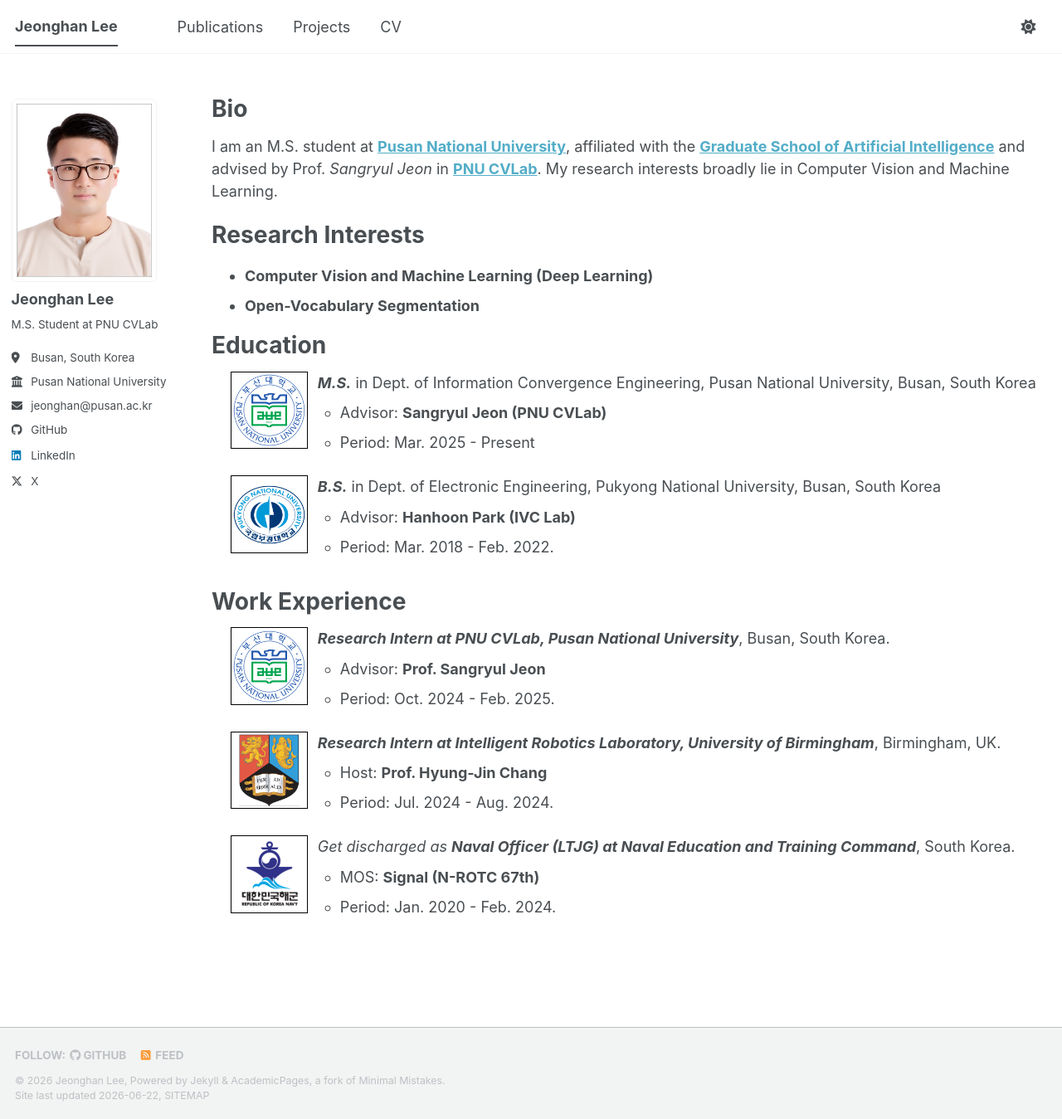
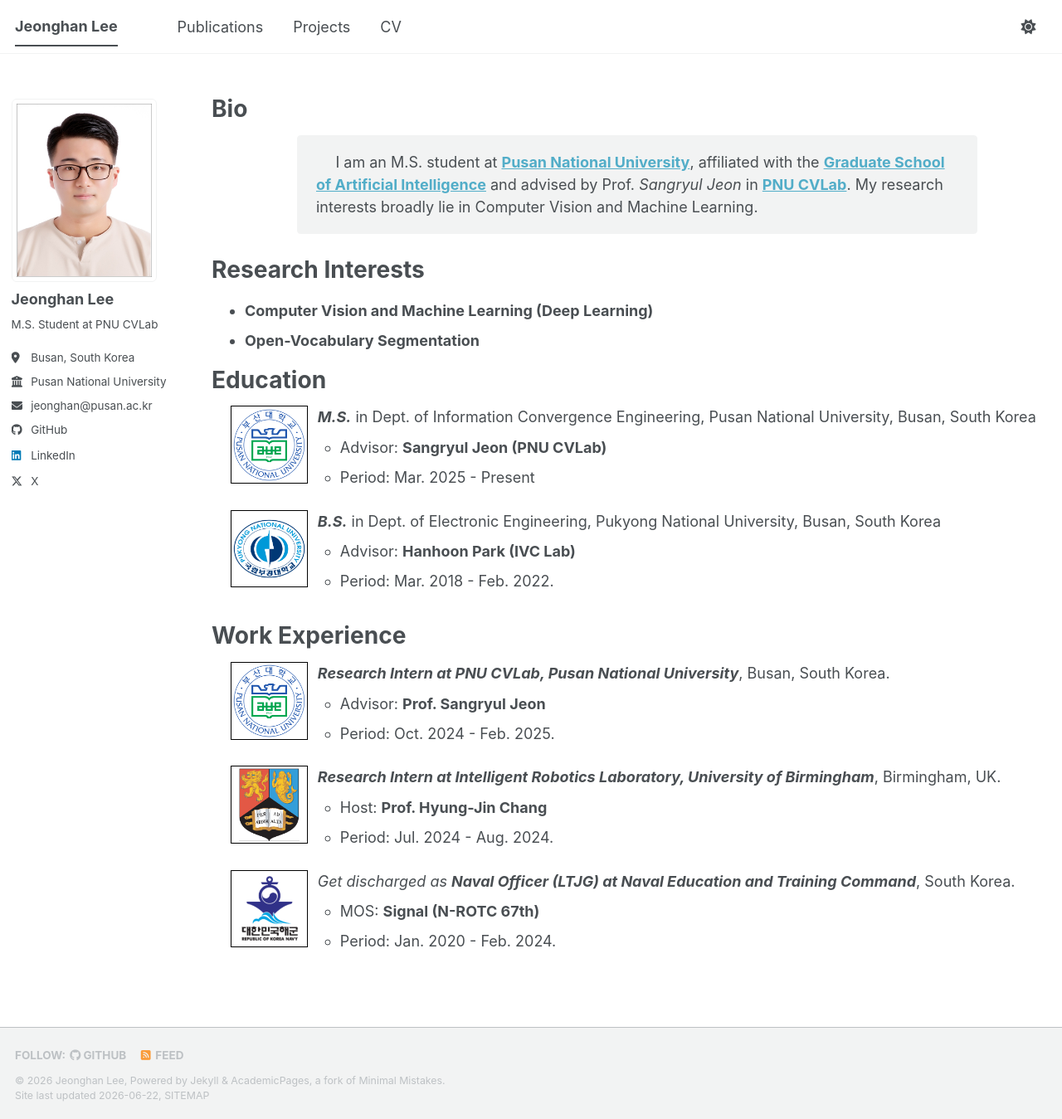
Before and after one commit to jhan-lee/jhan-lee.github.io, a Jekyll site: the page built from _pages/about.md, in a window 1280 px wide and 1349 px high. Shown: the whole window at 83% size. Built offline with Jekyll 4.4.1, drawn with Linux system fonts in a browser that asks for light colours; a script bundle is joined from its source files by our own code; library files that are not in the unit come from our copies.

Commit message:
edit bio

```diff
--- a/_pages/about.md
+++ b/_pages/about.md
@@ -9,7 +9,12 @@ redirect_from:
 
 Bio
 ======
+
+<div class="bio-block" markdown="1">
+
 I am an M.S. student at **[Pusan National University](https://www.pusan.ac.kr/eng/Main.do)**, affiliated with the **[Graduate School of Artificial Intelligence](https://ihis.pusan.ac.kr/sites/ai/index.do)** and advised by Prof. *Sangryul Jeon* in **[PNU CVLab](https://pnucvlab.github.io/)**. My research interests broadly lie in Computer Vision and Machine Learning.
+
+</div>
 
 Research Interests
 ==================
--- a/_sass/layout/_page.scss
+++ b/_sass/layout/_page.scss
@@ -99,6 +99,20 @@
     margin-left: 1em;
     font-family: $sans-serif;
     font-size: $type-size-6;
+  }
+
+  .bio-block {
+    width: 80%;
+    margin: 0 auto 1.5em;
+    padding: 1em 1.25em;
+    border: 1px solid var(--global-border-color);
+    border-radius: $border-radius;
+    background-color: var(--global-thead-color);
+
+    p {
+      text-indent: $indent-var;
+      margin-bottom: 0;
+    }
   }
 
   .education,
```
